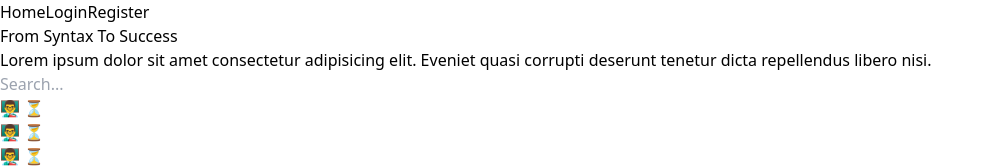
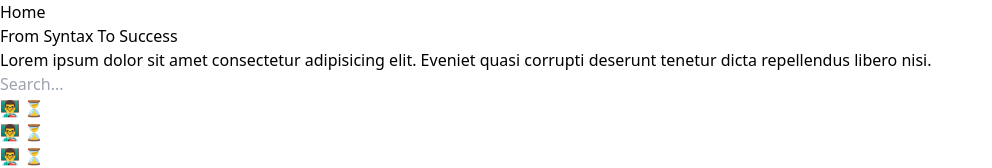
Before and after one commit to Ruchikushwah/frontend, a React (Vite) app: page / in a window 1280 px wide. Shown: the top 168 px of the page, without its empty margins (0-992 px from the left). Built offline with nearby package versions, Linux system fonts and the light colour scheme.

Commit message:
modify header

```diff
--- a/src/components/Header.jsx
+++ b/src/components/Header.jsx
@@ -1,21 +1,15 @@
 import React from 'react'
-import { NavLink } from 'react-router-dom'
+import { NavLink } from 'react-router-dom';
 
 const Header = () => {
   return (
-    <div className="w-full h-14  bg-[#76ABAE] flex gap-10 items-center justify-center">
-      <div className="flex gap-10 items-center justify-center text-lg font-normal text-white font-mono">
+    <header>
+      <nav>
         <NavLink to="/">Home</NavLink>
-        <NavLink
-          to="login"
-          className=" shadow-md px-3 py-1  bg-gray-600 rounded"
-        >Login</NavLink>
-        <NavLink
-          to="register"
-          className=" shadow-md px-3 py-1  bg-gray-600 rounded"
-        >Register</NavLink>
-      </div>
-    </div>
+
+      </nav>
+    </header>
+
   );
 }
 
--- a/src/main.jsx
+++ b/src/main.jsx
@@ -21,7 +21,7 @@ import InsertCourse from "./Admin/InsertCourse.jsx";
 import Register from "./Auth/Register.jsx";
 import Login from "./Auth/Login.jsx";
 
-const Dashboard = lazy(()=> wait(1000).then(()=> import('./Admin/Dashboard.jsx')))
+const Dashboard = lazy(()=> wait(500).then(()=> import('./Admin/Dashboard.jsx')))
 
 const router = createBrowserRouter(
   createRoutesFromElements(
```
